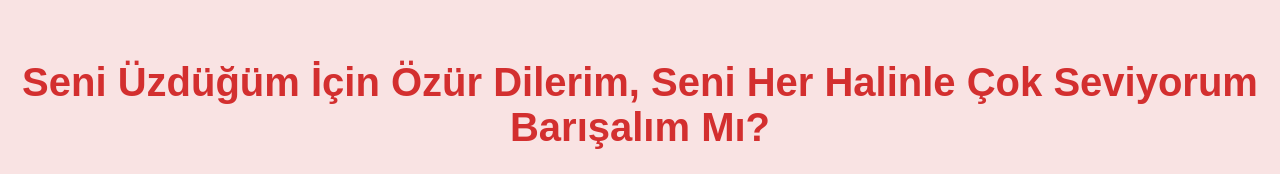
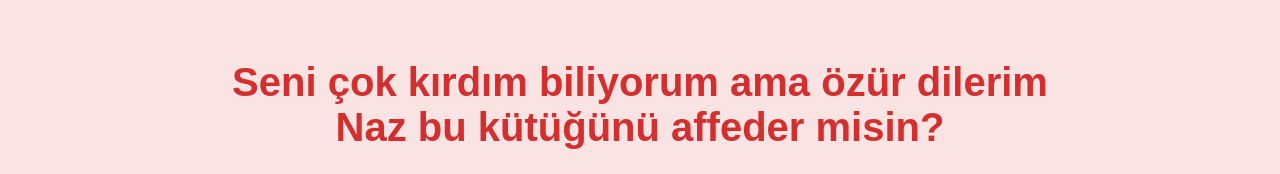
Before and after one commit to apkdaysal23/ozurdile, a plain HTML site: page index.html in a window 1280 px wide. Shown: the part 111-285 px from the top of the page. Drawn offline with Linux system fonts and the light colour scheme.

Commit message:
Update index.html

```diff
--- a/index.html
+++ b/index.html
@@ -89,7 +89,7 @@
 <body>
     <!-- Ana Sayfa -->
     <div class="container" id="mainPage">
-        <h1>Seni Üzdüğüm İçin Özür Dilerim, Seni Her Halinle Çok Seviyorum <br> Barışalım Mı?</h1>
+        <h1>Seni çok kırdım biliyorum ama özür dilerim <br> Naz bu kütüğünü affeder misin? </h1>
         <div class="buttons">
             <button class="yes-button" onclick="handleYesClick()">Evet</button>
             <button class="no-button" onclick="handleNoClick()">Hayır</button>
```
